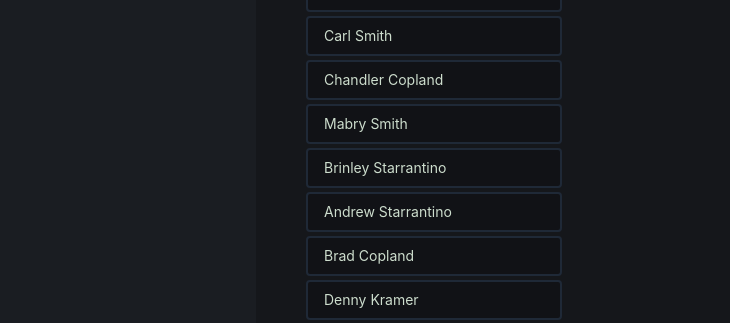
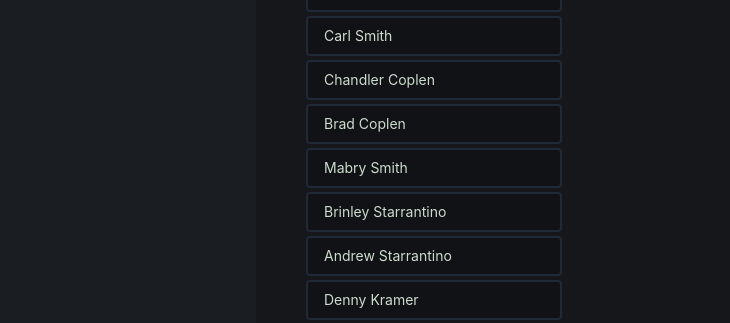
Before and after one commit to bransonsmith/bransonsmith-ui, a React (Vite) app: page /santa in a window 1280 px wide. Shown: the part 386-709 px from the top of the page, without its empty margins (0-730 px from the left). Built offline with nearby package versions, Linux system fonts and the light colour scheme; no server answers.

Commit message:
Fix coplen

```diff
--- a/src/pages/SecretSantaPage.jsx
+++ b/src/pages/SecretSantaPage.jsx
@@ -12,11 +12,11 @@ export default function SecretSantaPage() {
             "Devon Smith": { "data": {} },
             "Melisa Smith": { "data": {} },
             "Carl Smith": { "data": {} },
-            "Chandler Copland": { "data": {} },
+            "Chandler Coplen": { "data": {} },
+            "Brad Coplen": { "data": {} },
             "Mabry Smith": { "data": {} },
             "Brinley Starrantino": { "data": {} },
             "Andrew Starrantino": { "data": {} },
-            "Brad Copland": { "data": {} },
             "Denny Kramer": { "data": {} },
             "Deanne Kramer": { "data": {} },
             "Emerson Kramer": { "data": {} },
```
